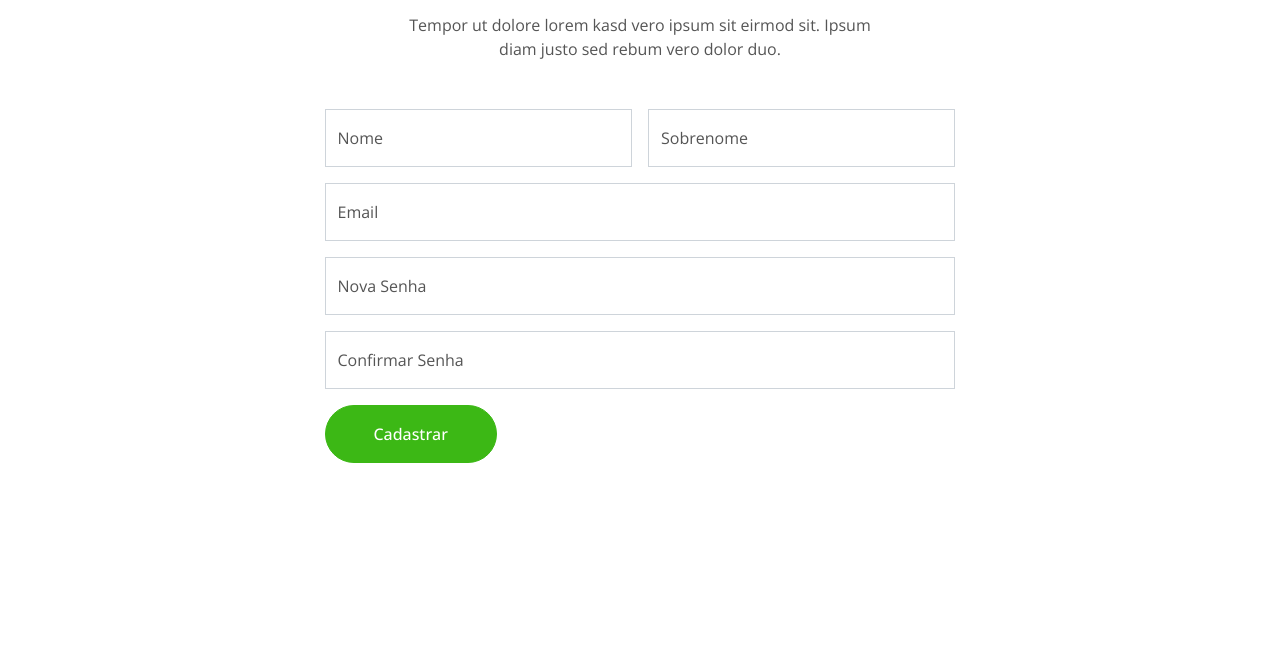
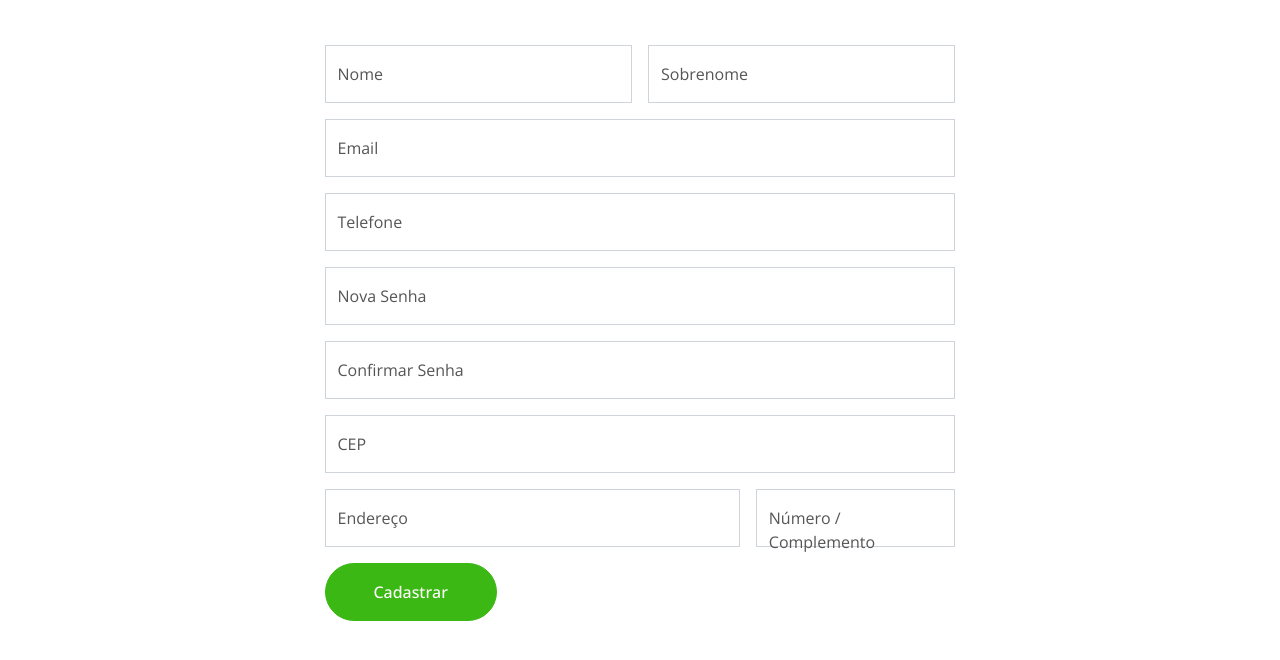
Before and after one commit to opugacodez/frutaria, a plain HTML site: page register.html in a window 1280 px wide. Shown: the part 182-842 px from the top of the page. Before the commit the page ends 800 px from the top, so only its background shows below. Drawn offline with nearby package versions, Linux system fonts and the light colour scheme.

Commit message:
front: tela de cadastro

```diff
--- a/register.html
+++ b/register.html
@@ -76,7 +76,6 @@
             <div class="section-header text-center mx-auto mb-5 wow fadeInUp" data-wow-delay="0.1s"
                 style="max-width: 500px;">
                 <h1 class="display-5 mb-3">Cadastre-se</h1>
-                <p>Tempor ut dolore lorem kasd vero ipsum sit eirmod sit. Ipsum diam justo sed rebum vero dolor duo.</p>
             </div>
             <div class="row g-5 justify-content-center">
                 <div class="col-lg-7 col-md-12 wow fadeInUp" data-wow-delay="0.5s">
@@ -102,6 +101,12 @@
                             </div>
                             <div class="col-12">
                                 <div class="form-floating">
+                                    <input type="text" class="form-control" id="phone" placeholder="phone">
+                                    <label for="phone">Telefone</label>
+                                </div>
+                            </div>
+                            <div class="col-12">
+                                <div class="form-floating">
                                     <input type="password" class="form-control" id="newPassword" placeholder="password">
                                     <label for="newPassword">Nova Senha</label>
                                 </div>
@@ -111,6 +116,24 @@
                                     <input type="password" class="form-control" id="confirmNewPassword"
                                         placeholder="password">
                                     <label for="confirmNewPassword">Confirmar Senha</label>
+                                </div>
+                            </div>
+                            <div class="col-12">
+                                <div class="form-floating">
+                                    <input type="text" class="form-control" id="cep" placeholder="cep">
+                                    <label for="cep">CEP</label>
+                                </div>
+                            </div>
+                            <div class="col-8">
+                                <div class="form-floating">
+                                    <input type="text" class="form-control" id="address" placeholder="address">
+                                    <label for="address">Endereço</label>
+                                </div>
+                            </div>
+                            <div class="col-4">
+                                <div class="form-floating">
+                                    <input type="text" class="form-control" id="number" placeholder="number">
+                                    <label for="number">Número / Complemento</label>
                                 </div>
                             </div>
                             <div class="col-12">
```
